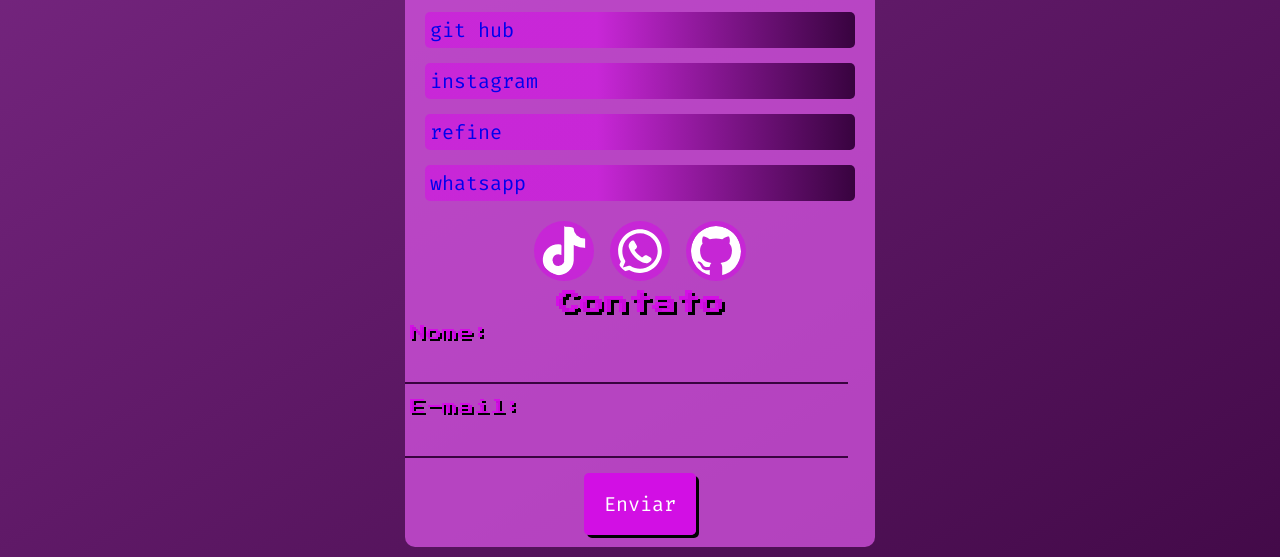
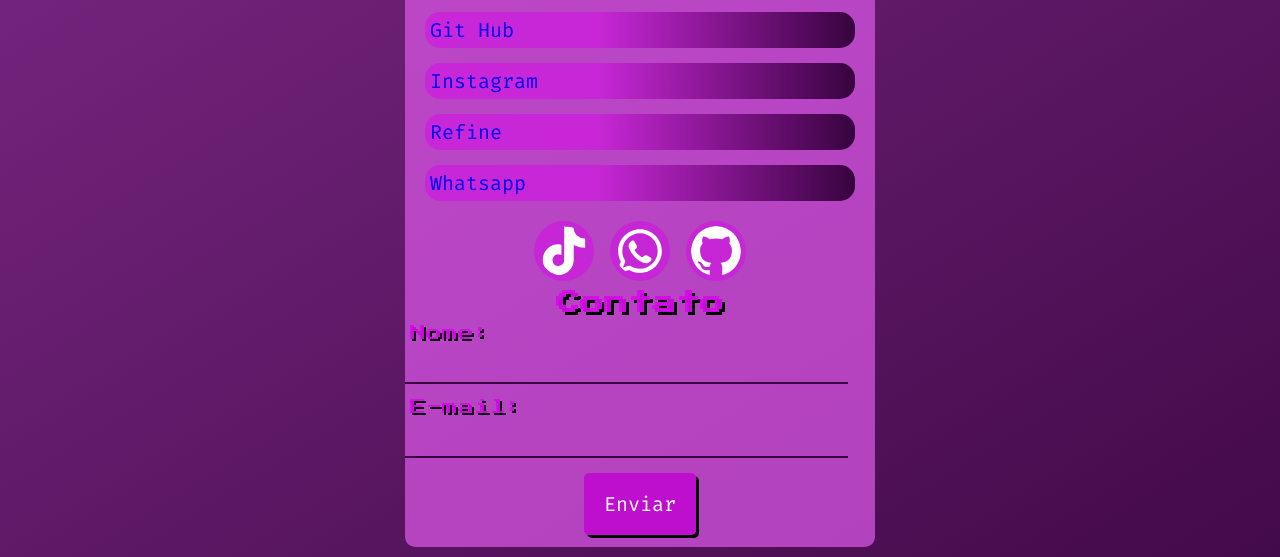
Before and after one commit to messaasj/leading-page, a plain HTML site: page index.html in a window 1280 px wide. Shown: the part 243-800 px from the top of the page. Drawn offline with Linux system fonts and the light colour scheme.

Commit message:
DETALHES

```diff
--- a/componentes/form.css
+++ b/componentes/form.css
@@ -32,7 +32,7 @@
 }
 
 .botao-enviar{
-    background-color:  rgba(213, 12, 231, 0.938);
+    background-color:  rgba(190, 12, 206, 0.938);
     display: inline-block;
     box-shadow: 3px 3px 0px black;
     padding: 18px 20px;
@@ -44,6 +44,7 @@
     text-decoration: none;
 }
 .botao-enviar:hover{
+    background-color:  rgba(213, 12, 231, 0.938);
     padding: 20px 22px;
     transition-duration: 0.2s;
 
--- a/componentes/section.css
+++ b/componentes/section.css
@@ -13,7 +13,7 @@
     background: linear-gradient(to right, rgba(213, 12, 231, 0.534) 40%, #38033f);
     text-align: left;
     padding: 5px;
-    border-radius: 5px;
+    border-radius: 15px;
     text-decoration: none;
     display: block;
     margin-top: 15px;
--- a/index.html
+++ b/index.html
@@ -23,16 +23,16 @@
         </header>
 
         <section class="botoes-links">
-            <a class="degrade" href="https://github.com/messaasj" target="_blank">git hub</a>
+            <a class="degrade" href="https://github.com/messaasj" target="_blank">Git Hub</a>
 
 
-            <a class="degrade" href="https://www.instagram.com/messas.j/" target="_blank">instagram</a>
+            <a class="degrade" href="https://www.instagram.com/messas.j/" target="_blank">Instagram</a>
 
 
-            <a class="degrade" href="https://www.instagram.com/refine.company/" target="_blank">refine</a>
+            <a class="degrade" href="https://www.instagram.com/refine.company/" target="_blank">Refine</a>
 
 
-            <a class="degrade" href="https://web.whatsapp.com/" target="_blank">whatsapp</a>
+            <a class="degrade" href="https://web.whatsapp.com/" target="_blank">Whatsapp</a>
 
 
         </section>
```
